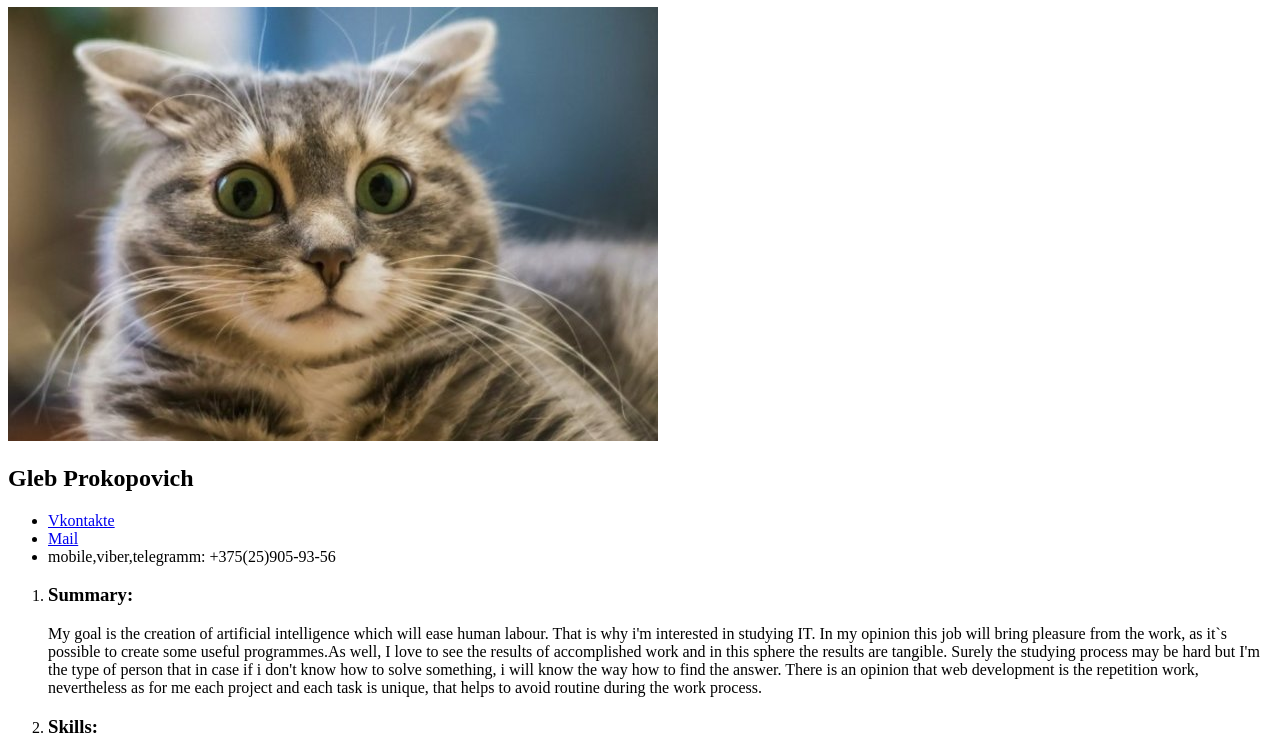
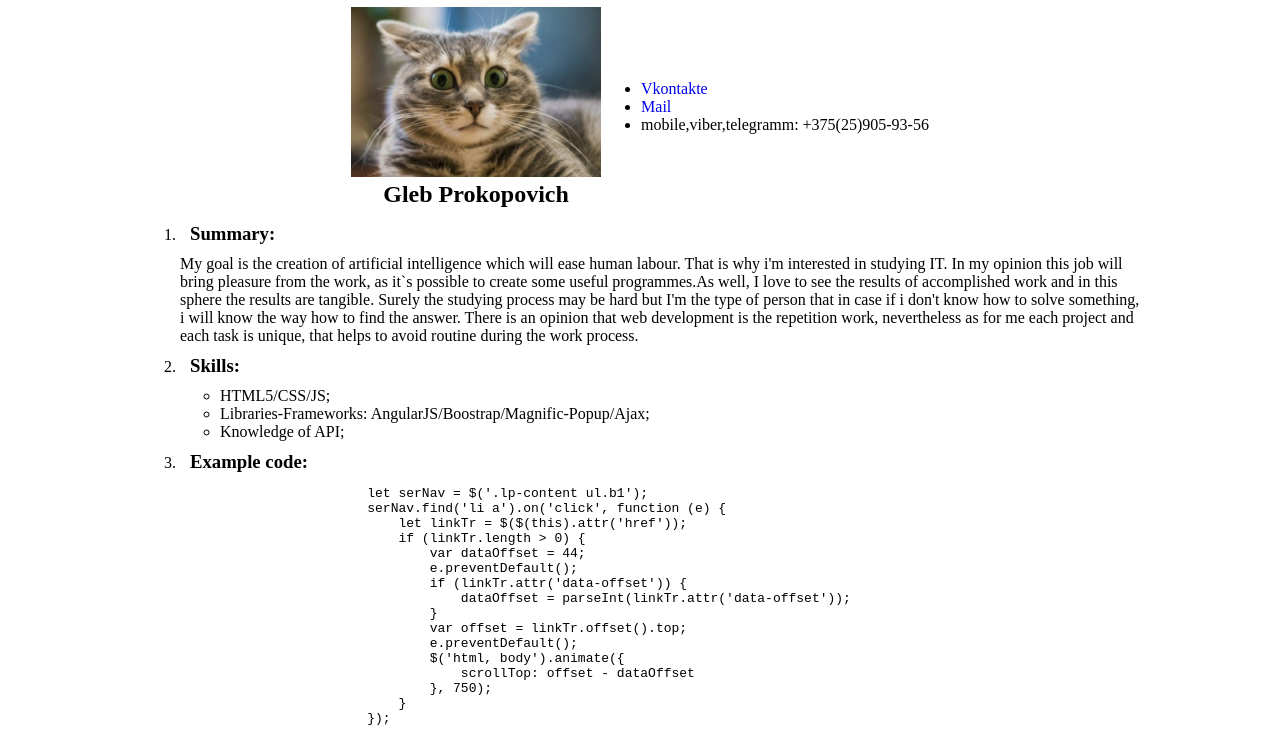
Before and after one commit to myrzuk/rsschool-2019Q1-cv, a plain HTML site: page index.html in a window 1280 px wide. Shown: the part 73-824 px from the top of the page. Drawn offline with Linux system fonts and the light colour scheme.

Commit message:
feat: add style to page

```diff
--- a/css/style.css
+++ b/css/style.css
@@ -0,0 +1,39 @@
+body {
+    width: 1000px;
+    margin-left: auto;
+    margin-right: auto;
+}
+h1 {
+    text-align: center;
+}
+
+a {
+    text-decoration: none;
+}
+
+.info-countainer {
+    width: 100%;
+    height: 200px;
+    display: flex;
+    justify-content: center;
+    align-items: center;
+}
+
+.me {
+    width: 250px;
+    height: 200px;
+}
+
+.me h2 {
+    margin: 0;
+    text-align: center;
+}
+
+img {
+    width: 250px;
+    height: 170px;
+}
+
+h3 {
+    margin: 10px;
+}
--- a/index.html
+++ b/index.html
@@ -28,13 +28,13 @@
         <ol>
             <li>
                 <h3>Summary:</h3>
-                <p>My goal is the creation of artificial intelligence which will ease human labour. That is why i'm
+                <span>My goal is the creation of artificial intelligence which will ease human labour. That is why i'm
                     interested in studying IT. In my opinion this job will bring pleasure from the work, as it`s
                     possible to create some useful programmes.As well, I love to see the results of accomplished work
                     and in this sphere the results are tangible. Surely the studying process may be hard but I'm the
                     type of person that in case if i don't know how to solve something, i will know the way how to find
                     the answer. There is an opinion that web development is the repetition work, nevertheless as for me
-                    each project and each task is unique, that helps to avoid routine during the work process.</p>
+                    each project and each task is unique, that helps to avoid routine during the work process.</span>
             </li>
 
             <li>
```
